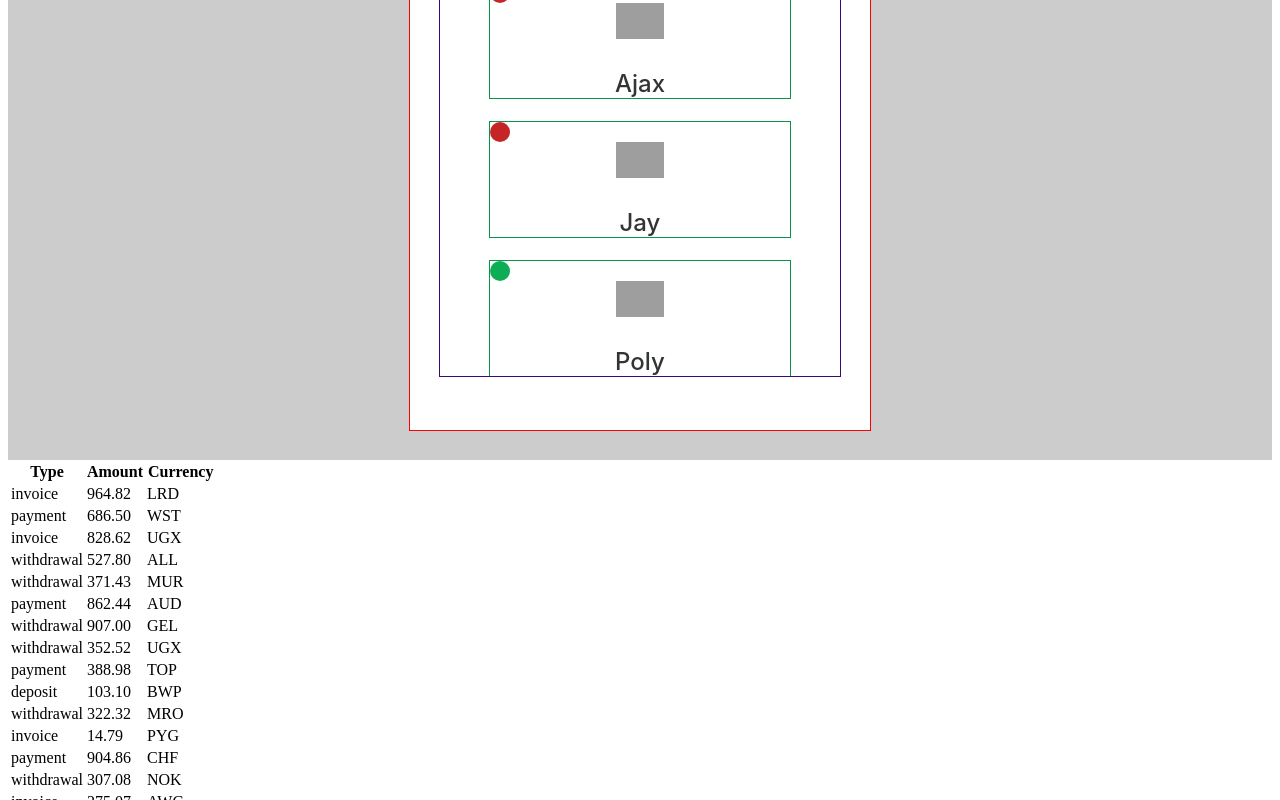
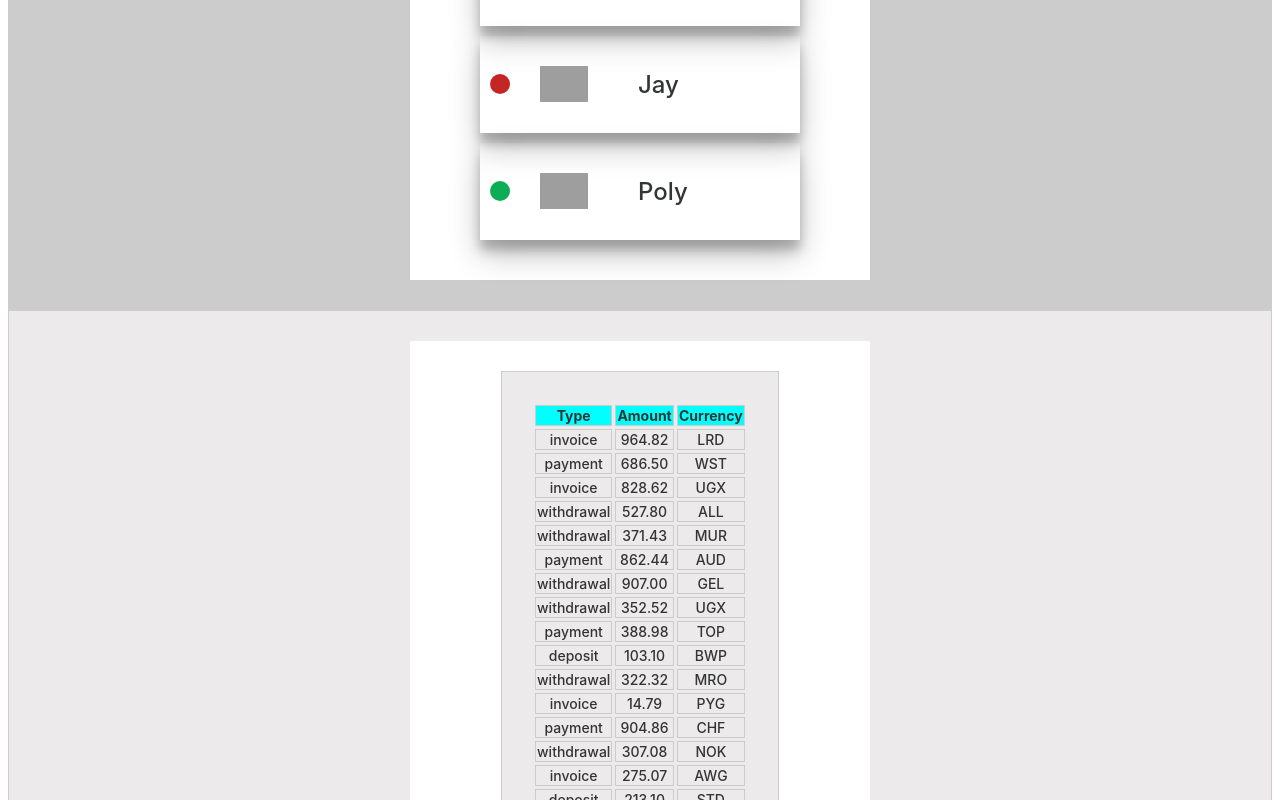
Before and after one commit to LyudmilaRomanchenko/goit-react-hw-01-components, a React (Create React App) app: page / in a window 1280 px wide. Shown: the part 1080-1880 px from the top of the page. Built offline with nearby package versions, Linux system fonts and the light colour scheme; grey boxes are pictures that could not be loaded.

Commit message:
Добавляет стили

```diff
--- a/src/components/FriendList/FriendList.js
+++ b/src/components/FriendList/FriendList.js
@@ -11,8 +11,8 @@ function FriendList({ friends }) {
           {friends.map(friend => (
             <li className={s.item} key={friend.id}>
               <span className={friend.isOnline ? s.online : s.offline}></span>
-              <img className="avatar" src={friend.avatar} alt="" width="48" />
-              <p className="name">{friend.name}</p>
+              <img className={s.avatar} src={friend.avatar} alt="" width="48" />
+              <p className={s.name}>{friend.name}</p>
             </li>
           ))}
         </ul>
--- a/src/components/FriendList/FriendList.module.css
+++ b/src/components/FriendList/FriendList.module.css
@@ -17,18 +17,24 @@
   background-color: #fff;
   padding: 30px;
 
-  outline: solid 1px red;
+  /* outline: solid 1px red; */
 }
 
 .friendList {
   margin: 0 auto;
-  outline: solid 1px rgb(59, 6, 129);
+  /* outline: solid 1px rgb(59, 6, 129); */
 }
 
 .item {
+  display: flex;
+  align-items: center;
   width: 300px;
   margin: 0 auto;
-  outline: solid 1px rgb(4, 151, 70);
+  padding: 10px;
+  margin-top: 10px;
+  margin-bottom: 10px;
+  box-shadow: 0 14px 28px rgba(0, 0, 0, 0.25), 0 10px 10px rgba(0, 0, 0, 0.22);
+  /* outline: solid 1px rgb(4, 151, 70); */
 }
 
 .status {
@@ -49,3 +55,11 @@
   composes: status;
   background-color: rgb(12, 173, 85);
 }
+
+.avatar {
+  margin-left: 30px;
+}
+
+.name {
+  margin-left: 50px;
+}
--- a/src/components/TransactionHistory/TransactionHistory.js
+++ b/src/components/TransactionHistory/TransactionHistory.js
@@ -1,10 +1,13 @@
 import PropTypes from 'prop-types';
-// import s from './TransactionHistory.module.css';   key={item.id}  items.map(item => ()
+import s from './TransactionHistory.module.css';
+
 function TransactionHistory({ items }) {
   return (
-    <table className="transaction-history">
-      <thead>
-        <tr>
+    <section className={s.transactionHistory}>
+      <div className={s.container}>
+        <table className={s.transactionHistory}>
+          <thead className={s.thead}>
+            <tr className={s.tr}>
               <th>Type</th>
               <th>Amount</th>
               <th>Currency</th>
@@ -21,6 +24,8 @@ function TransactionHistory({ items }) {
             ))}
           </tbody>
         </table>
+      </div>
+    </section>
   );
 }
 
--- a/src/components/TransactionHistory/TransactionHistory.module.css
+++ b/src/components/TransactionHistory/TransactionHistory.module.css
@@ -0,0 +1,43 @@
+.transactionHistory {
+  font-family: -apple-system, BlinkMacSystemFont, 'Segoe UI', Roboto, Oxygen,
+    Ubuntu, Cantarell, 'Open Sans', 'Helvetica Neue', sans-serif;
+  text-align: center;
+  font-weight: 500;
+  font-size: 14px;
+
+  background-color: rgb(236, 234, 234);
+  color: rgb(51, 53, 53);
+  padding-top: 30px;
+  padding-bottom: 30px;
+}
+
+.container {
+  margin: 0 auto;
+  width: 400px;
+  background-color: #fff;
+  padding: 30px;
+
+  /* outline: solid 1px red; */
+}
+
+.transactionHistory {
+  margin: 0 auto;
+  /* width: 300px; */
+  padding-left: 30px;
+  padding-right: 30px;
+  border: 1px solid #ccc;
+  border-spacing: 3px;
+}
+
+/* .thead {
+  width: 300px;
+} */
+
+td,
+th {
+  border: solid 1px #ccc;
+}
+
+.tr {
+  background-color: aqua;
+}
```
Lines whose indentation alone changed are shown as unchanged.
